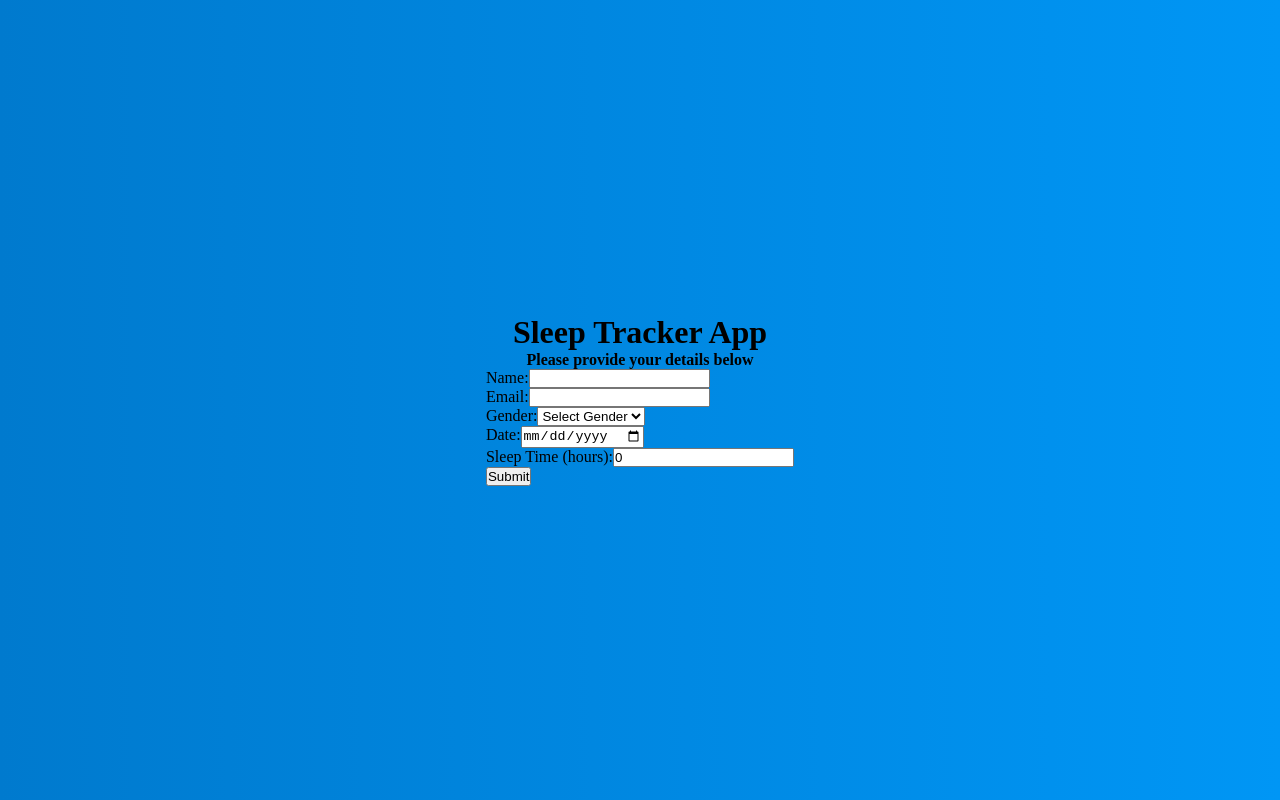
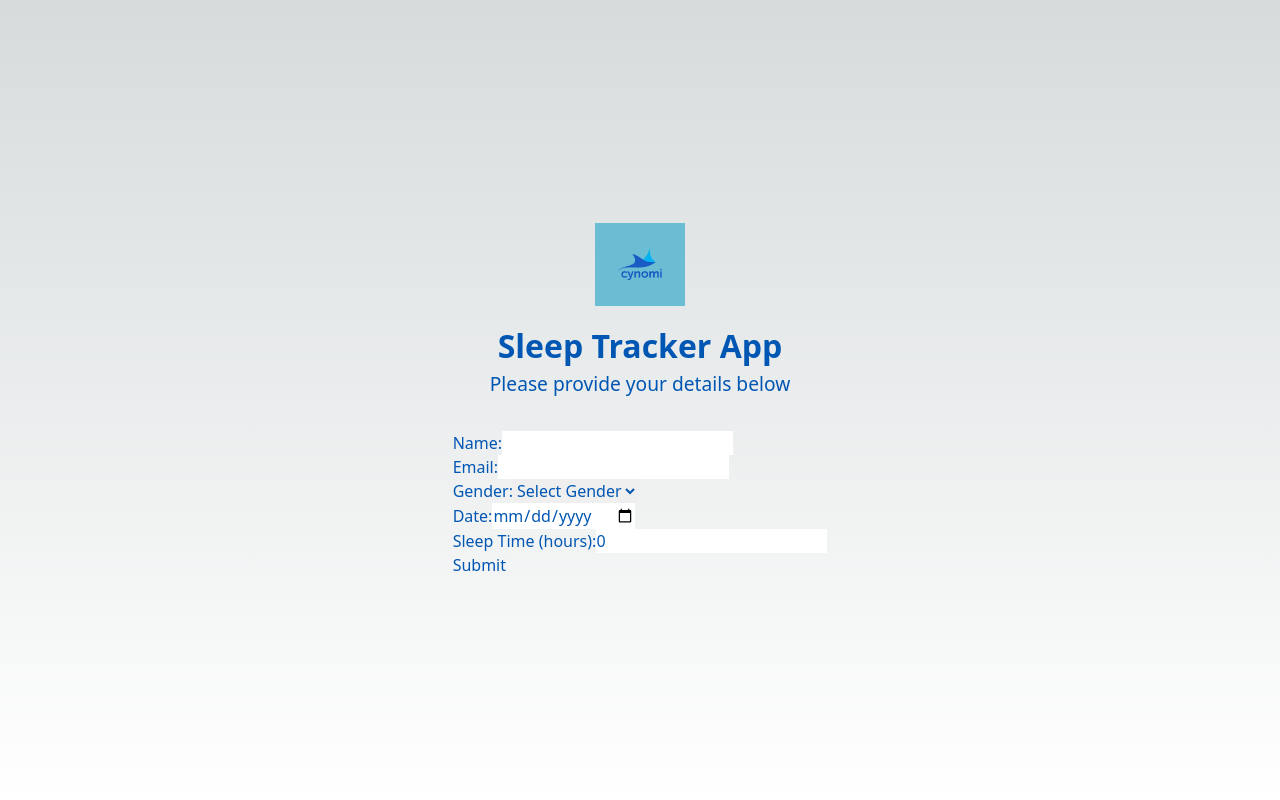
Before and after one commit to starsagitarian/TechTaskCynomi, a Next.js app in the folder client/: page /form in a window 1280 px wide. Built offline with nearby package versions, Linux system fonts and the light colour scheme.

Commit message:
fix: working with issues on tailwind css

```diff
--- a/client/postcss.config.js
+++ b/client/postcss.config.js
@@ -2,5 +2,5 @@ module.exports = {
   plugins: {
     tailwindcss: {},
     autoprefixer: {},
-  },
+  }
 }
--- a/client/src/pages/form.tsx
+++ b/client/src/pages/form.tsx
@@ -1,12 +1,15 @@
 import React from 'react';
 import SleepDataForm from '../components/SleepDataForm';
-import styles from '../styles/form.module.css';
+import Image from 'next/image';
+import styles from '../styles/form.module.css';  // Ensure correct path
+import logo from '../../public/logo.jpg';  // Ensure correct path and public asset handling
 
 const FormPage: React.FC = () => {
   return (
     <div className={styles.container}>
-      <h1>Sleep Tracker App</h1>
-      <h4>Please provide your details below</h4>
+      <Image src={logo} alt="Logo" className={styles.logo} />
+      <h1 className={styles.title}>Sleep Tracker App</h1>
+      <h4 className={styles.subtitle}>Please provide your details below</h4>
       <SleepDataForm onSubmit={(formData) => console.log(formData)} />
     </div>
   );
--- a/client/src/styles/form.module.css
+++ b/client/src/styles/form.module.css
@@ -5,20 +5,37 @@
   align-items: center;
   justify-content: center;
   min-height: 100vh;
-  background-image: linear-gradient(to right, #007ace, #0096f5);
+  background-image: linear-gradient(to right, var(--cynomi-blue), #0096f5);
+  color: #0056b3;
+}
+
+.logo {
+  margin-bottom: 1rem;
+  width: 90px;
+}
+
+.title {
+  font-size: 2rem;
+  font-weight: bold;
+}
+
+.subtitle {
+  font-size: 1.2rem;
+  margin-bottom: 2rem;
 }
 
 .formInput {
   margin-bottom: 1rem;
   padding: 0.5rem;
-  border: 2px solid #ccc;
+  border: 4px solid #ccc;
   border-radius: 0.375rem; /* Tailwind's rounded-md */
   width: 100%;
 }
 
 .submitButton {
-  background-color: #0096f5;
-  color: white;
+  background-color: var(--button-blue);
+  align-self: center;
+  color: blue;
   padding: 0.5rem 1rem;
   border-radius: 0.375rem; /* Tailwind's rounded-md */
   cursor: pointer;
@@ -26,5 +43,5 @@
 }
 
 .submitButton:hover {
-  background-color: #007ace;
+  background-color: var(--button-hover-blue);
 }
--- a/client/src/styles/globals.css
+++ b/client/src/styles/globals.css
@@ -1,3 +1,7 @@
+@import 'tailwindcss/base';
+@import 'tailwindcss/components';
+@import 'tailwindcss/utilities';
+
 :root {
   --max-width: 1100px;
   --border-radius: 12px;
@@ -43,8 +47,8 @@
 @media (prefers-color-scheme: dark) {
   :root {
     --foreground-rgb: 255, 255, 255;
-    --background-start-rgb: 0, 0, 0;
-    --background-end-rgb: 0, 0, 0;
+    /* --background-start-rgb: 0, 0, 0;
+    --background-end-rgb: 0, 0, 0; */
 
     --primary-glow: radial-gradient(rgba(1, 65, 255, 0.4), rgba(1, 65, 255, 0));
     --secondary-glow: linear-gradient(
@@ -102,6 +106,7 @@ a {
 
 @media (prefers-color-scheme: dark) {
   html {
-    color-scheme: dark;
+    color-scheme: light ;
+    border: 3px solid blue;
   }
 }
--- a/client/tailwind.config.js
+++ b/client/tailwind.config.js
@@ -1,10 +1,7 @@
-import { defineConfig } from 'tailwindcss'
+const { defaultTheme } = require('tailwindcss/defaultTheme');
 
-export default defineConfig({
-  content: [
-    './pages/**/*.{js,ts,jsx,tsx}',
-    './components/**/*.{js,ts,jsx,tsx}'
-  ],
+module.exports = {
+  content: ['./pages/**/*.{js,ts,jsx,tsx}', './components/**/*.{js,ts,jsx,tsx}'],
   theme: {
     extend: {
       colors: {
@@ -12,10 +9,10 @@ export default defineConfig({
         'button-blue': '#0056b3',
         'button-hover-blue': '#004494',
       },
-      fontFamily: {
-        sans: ['Inter', 'sans-serif'],
-      },
+      // fontFamily: {
+      //   sans: ['Inter', ...defaultTheme.fontFamily.sans], // Spread operator to merge with default fonts
+      // },
     },
   },
   plugins: [],
-})
+};
```
Also changed, not shown: client/.babelrc.json (added), client/.eslintrc.json, client/public/cynomiBackgroudImage.jpg (added), client/public/logo.jpg (added).
